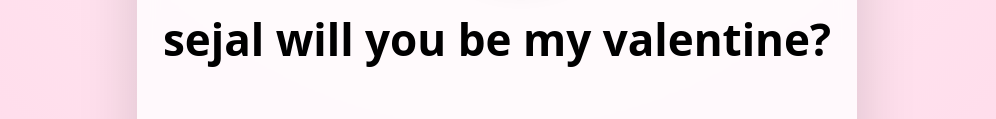
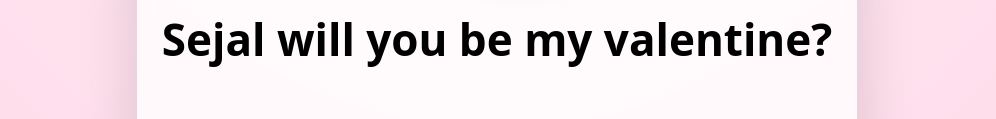
Before and after one commit to babyitshimanshu/valentine.raviojha, a plain HTML site: page index.html in a window 1280 px wide. Shown: the part 367-486 px from the top of the page, without its empty margins (143-1139 px from the left). Drawn offline with nearby package versions, Linux system fonts and the light colour scheme.

Commit message:
Update index.html

```diff
--- a/index.html
+++ b/index.html
@@ -171,7 +171,7 @@
             fill="#ff7aa2"/>
     </svg>
 
-    <h1>sejal will you be my valentine?</h1>
+    <h1>Sejal  will you be my valentine?</h1>
 
     <section class="button-zone" id="zone">
       <button id="yesBtn">Yes</button>
```
